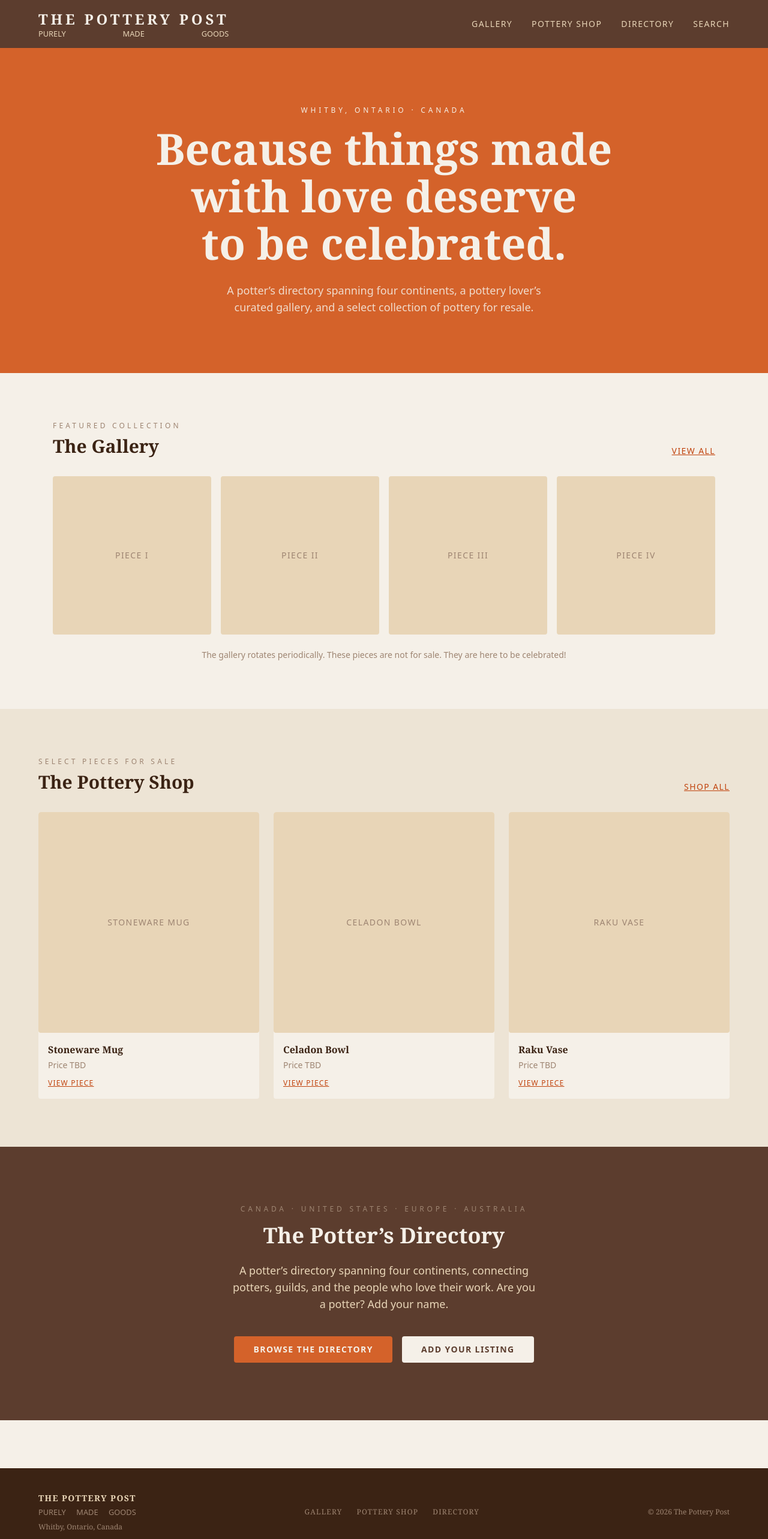
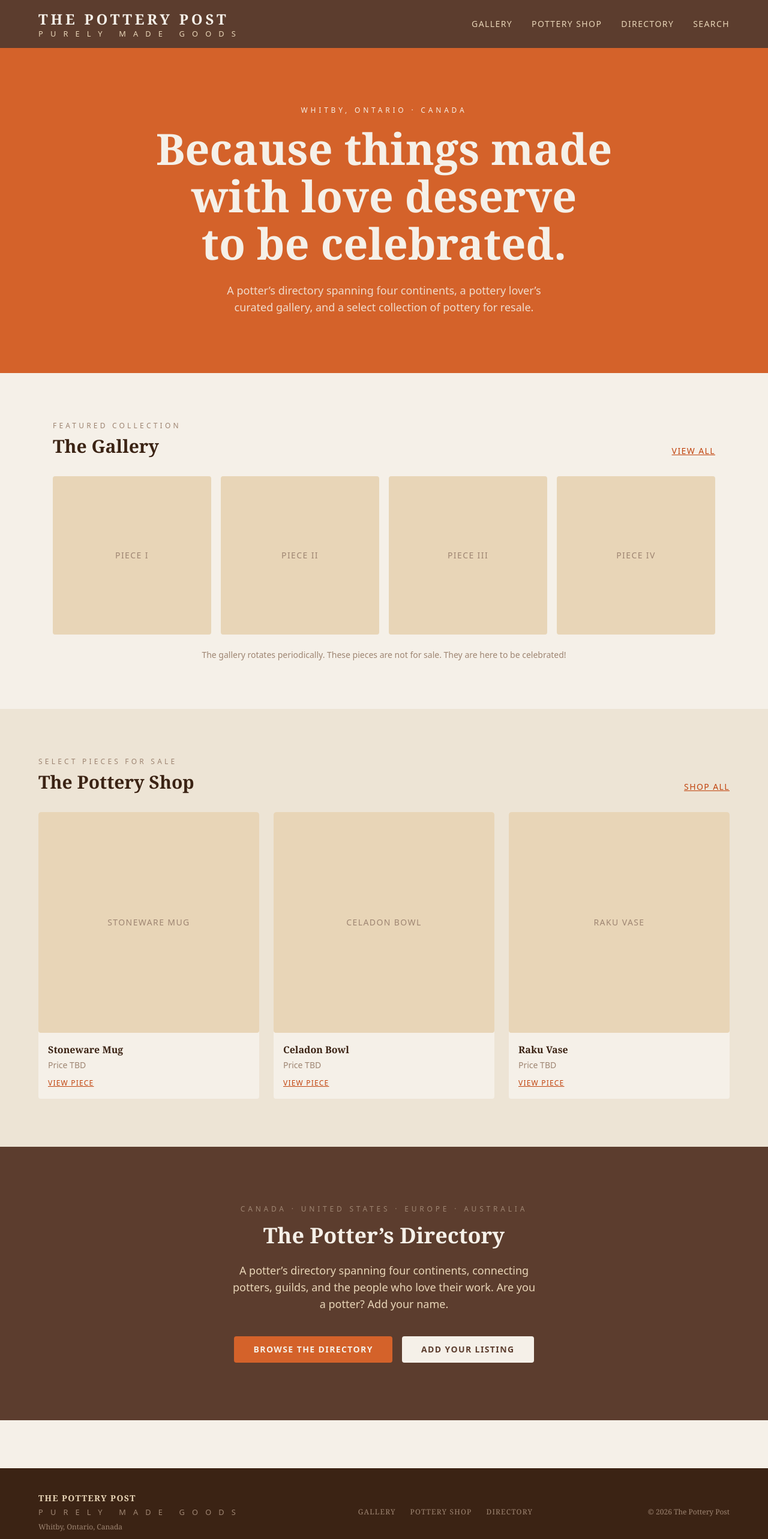
Before and after one commit to VanessaAnneliese/pottery-post-website, a Next.js app: page / in a window 1280 px wide. Shown: the top 2566 px of the page at 60% size. Built offline with nearby package versions, Linux system fonts and the light colour scheme.

Commit message:
Precisely match 'Purely Made Goods' width to 'The Pottery Post' using calculated letter-spacing

```diff
--- a/components/Footer.tsx
+++ b/components/Footer.tsx
@@ -5,14 +5,12 @@ export default function Footer() {
     <footer style={{ background: "#3B2314", color: "#9E8572" }} className="py-10 px-6 mt-20">
       <div className="max-w-6xl mx-auto flex flex-col md:flex-row items-center justify-between gap-6 text-sm">
         <div>
-          <div style={{ display: "inline-flex", flexDirection: "column" }}>
-            <p className="font-bold tracking-widest uppercase" style={{ color: "#E8D5B7", fontFamily: "Georgia, serif" }}>
-              The Pottery Post
-            </p>
-            <p className="uppercase mt-1" style={{ color: "#9E8572", fontFamily: "system-ui, sans-serif", fontSize: "0.8rem", textAlign: "justify", textAlignLast: "justify" }}>
-              Purely Made Goods
-            </p>
-          </div>
+          <p className="font-bold tracking-widest uppercase" style={{ color: "#E8D5B7", fontFamily: "Georgia, serif" }}>
+            The Pottery Post
+          </p>
+          <p className="uppercase mt-1" style={{ color: "#9E8572", fontFamily: "system-ui, sans-serif", fontSize: "0.8rem", letterSpacing: "0.95em" }}>
+            Purely Made Goods
+          </p>
           <p className="mt-2 text-xs">Whitby, Ontario, Canada</p>
         </div>
         <nav className="flex gap-6 text-xs tracking-widest uppercase">
--- a/components/Nav.tsx
+++ b/components/Nav.tsx
@@ -9,7 +9,7 @@ export default function Nav() {
           <span className="text-2xl font-bold tracking-widest uppercase" style={{ fontFamily: "Georgia, serif", letterSpacing: "0.2em" }}>
             The Pottery Post
           </span>
-          <span className="uppercase" style={{ color: "#E8D5B7", fontFamily: "system-ui, sans-serif", fontSize: "0.8rem", display: "block", textAlign: "justify", textAlignLast: "justify" }}>
+          <span className="uppercase" style={{ color: "#E8D5B7", fontFamily: "system-ui, sans-serif", fontSize: "0.8rem", letterSpacing: "0.95em" }}>
             Purely Made Goods
           </span>
         </Link>
```
